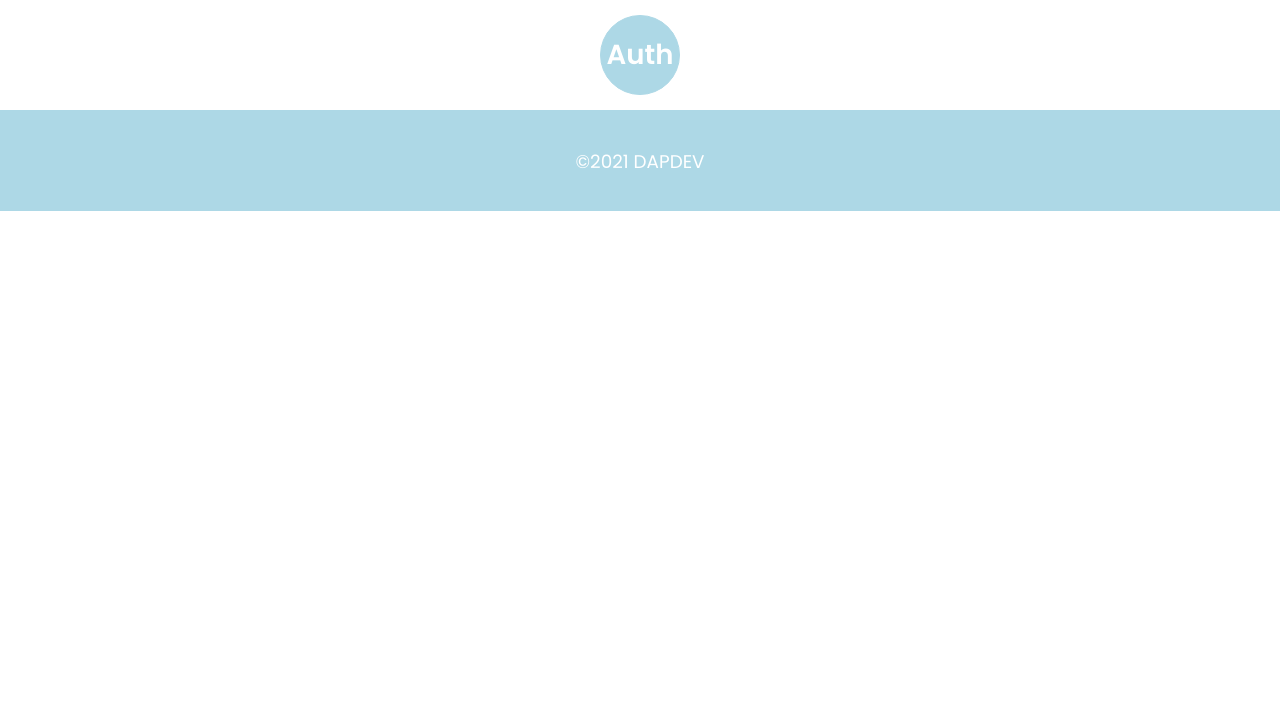
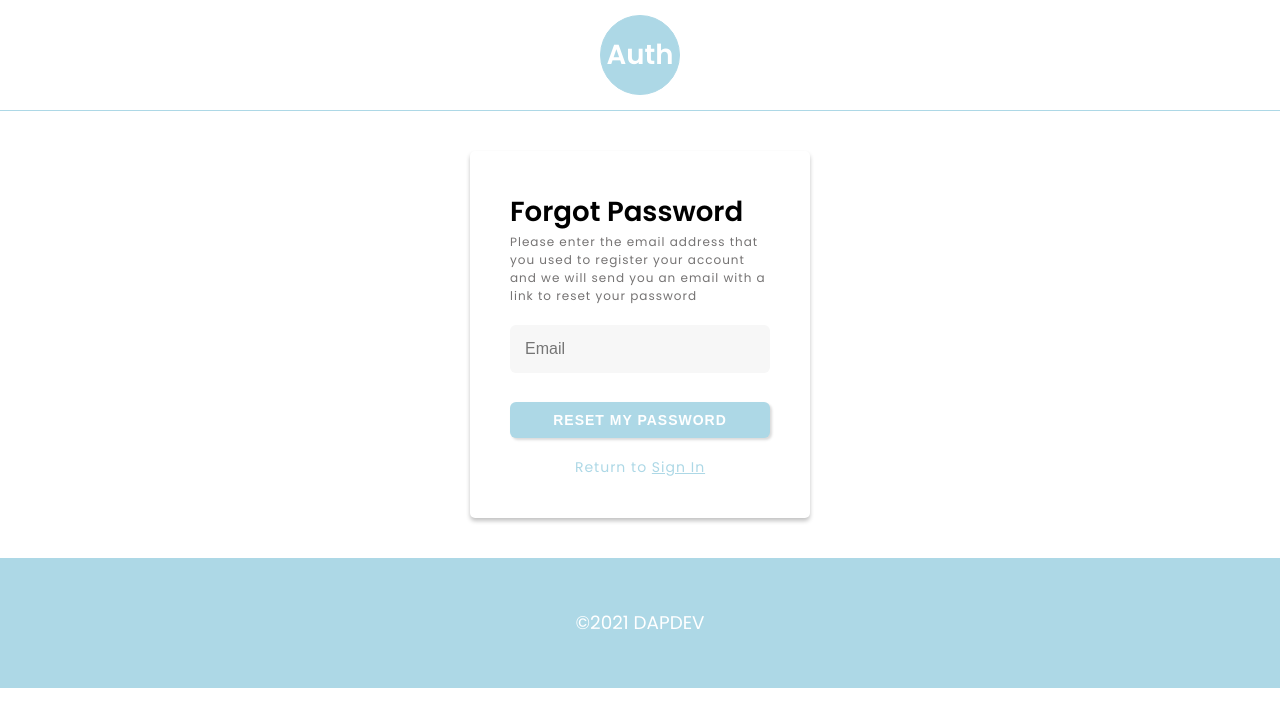
Before and after one commit to adupoku71/react_authentication_app, a React (Create React App) app: page /reset_password in a window 1280 px wide. Shown: the top 726 px of the page. Built offline with nearby package versions, Linux system fonts and the light colour scheme.

Commit message:
added the reset password page and dashboard page

```diff
--- /dev/null
+++ b/src/components/DashBoard.jsx
@@ -0,0 +1,14 @@
+import { Container } from "../styles/Container"
+import { Button } from "../styles/Button"
+export const DashBoard = () => {
+  return (
+    <Container>
+      <div style={{ textAlign: "center" }}>
+        <h2>Welcome to the Dashboard</h2>
+        <Button style={{ marginTop: "20px", maxWidth: "150px" }} primary>
+          LOGOUT
+        </Button>
+      </div>
+    </Container>
+  )
+}
--- /dev/null
+++ b/src/components/ResetPass.jsx
@@ -0,0 +1,30 @@
+import { Card, StyledLink } from "../styles/Card"
+import { Container } from "../styles/Container"
+import { Input } from "../styles/Form.styled"
+import { Button } from "../styles/Button"
+export const ResetPass = () => {
+  return (
+    <Container>
+      <Card>
+        <h2 style={{ marginBottom: "0" }}>Forgot Password</h2>
+        <p
+          style={{ fontSize: "12px", textAlign: "left", marginBottom: "20px" }}
+        >
+          Please enter the email address that you used to register your account
+          and we will send you an email with a link to reset your password
+        </p>
+        <form>
+          <Input type="email" placeholder="Email" />
+          <Button primary type="submit">
+            RESET MY PASSWORD
+          </Button>
+        </form>
+        <StyledLink to="/signIn">
+          <p style={{ color: "lightblue" }}>
+            Return to <span>Sign In</span>
+          </p>
+        </StyledLink>
+      </Card>
+    </Container>
+  )
+}
--- a/src/components/Routes.jsx
+++ b/src/components/Routes.jsx
@@ -1,6 +1,8 @@
 import { Switch, Route, Redirect } from "react-router"
 import { SignIn } from "./SignIn"
 import { SignUp } from "./SignUp"
+import { ResetPass } from "./ResetPass"
+import { DashBoard } from "./DashBoard"
 export const Routes = () => {
   return (
     <>
@@ -14,6 +16,12 @@ export const Routes = () => {
         <Route path="/signUp">
           <SignUp />
         </Route>
+        <Route path="/reset_password">
+          <ResetPass />
+        </Route>
+        <Route path="/dashboard">
+          <DashBoard />
+        </Route>
       </Switch>
     </>
   )
--- a/src/components/SignIn.jsx
+++ b/src/components/SignIn.jsx
@@ -3,6 +3,8 @@ import { Button } from "../styles/Button"
 import { Card } from "../styles/Card"
 import { Container } from "../styles/Container"
 import { Input } from "../styles/Form.styled"
+import { StyledLink } from "../styles/Card"
+
 export const SignIn = () => {
   return (
     <Container>
@@ -20,6 +22,11 @@ export const SignIn = () => {
             SIGN IN
           </Button>
         </form>
+        <StyledLink to="/reset_password">
+          <p style={{ marginBottom: "20px" }}>
+            <span>Forgot password ?</span>
+          </p>
+        </StyledLink>
         <Link to="/signUp">
           <Button>CREATE AN ACCOUNT</Button>
         </Link>
--- a/src/styles/Card.js
+++ b/src/styles/Card.js
@@ -1,10 +1,10 @@
 import styled from "styled-components"
 import { Link } from "react-router-dom"
 export const Card = styled.div`
-  width: 320px;
+  width: 340px;
   /* min-height: 400px; */
   border-radius: 5px;
-  padding: 20px 30px;
+  padding: 40px;
   box-shadow: rgba(0, 0, 0, 0.24) 0px 3px 4px;
   /* box-shadow: rgba(0, 0, 0, 0.15) 0px 1.95px 2.6px; */
   /* box-shadow: rgba(9, 30, 66, 0.25) 0px 1px 1px,
@@ -19,9 +19,11 @@ export const Card = styled.div`
     color: #757373;
     text-align: center;
     letter-spacing: 1px;
+
     span {
       text-decoration: underline;
       color: lightblue;
+      margin-bottom: 10px;
     }
   }
 `
--- a/src/styles/Container.js
+++ b/src/styles/Container.js
@@ -1,8 +1,11 @@
 import styled from "styled-components"
 
 export const Container = styled.div`
+  display: flex;
+  align-items: center;
+  justify-content: center;
   /* background: coral; */
   width: 100%;
-
+  min-height: 400px;
   padding: 20px 0;
 `
--- a/src/styles/Footer.styled.js
+++ b/src/styles/Footer.styled.js
@@ -1,7 +1,7 @@
 import styled from "styled-components"
 
 export const StyledFooter = styled.footer`
-  min-height: 100px;
+  min-height: 130px;
   background: lightblue;
   display: flex;
   align-items: center;
--- a/src/styles/Form.styled.js
+++ b/src/styles/Form.styled.js
@@ -8,7 +8,7 @@ export const Input = styled.input`
   width: 100%;
   border-radius: 6px;
   border: none;
-  margin-bottom: 1.5rem;
+  margin-bottom: 1.8rem;
   &:focus {
     outline: none;
   }
```
Also changed, not shown: src/App.js (+3 -4 lines).
